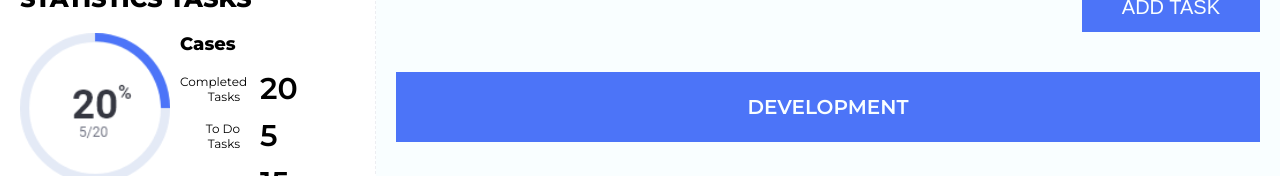
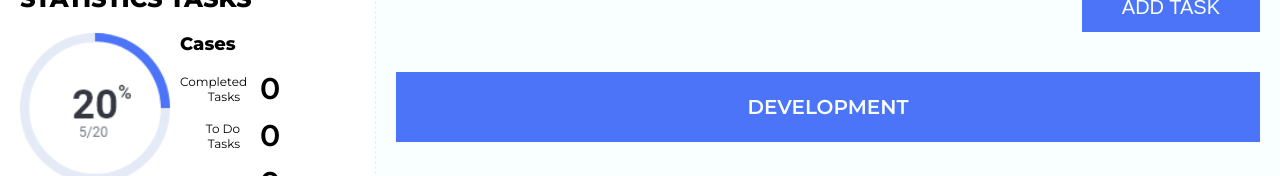
Before and after one commit to KrzysztofGrudzien/React-To-Do-App, a React (Create React App) app: page / in a window 1280 px wide. Shown: the part 624-800 px from the top of the page. Built offline with nearby package versions, Linux system fonts and the light colour scheme.

Commit message:
create function counting particularity type of tasks

```diff
--- a/src/components/App/App.js
+++ b/src/components/App/App.js
@@ -131,7 +131,7 @@ const App = () => {
           new challenges so if you have one - please contact with me. <br />
           <br />
         </AuthorDescription>
-        <Summary />
+        <Summary toDoLists={toDoLists} />
         <div className="project-titles">
           <h2>PROJECTS</h2>
           <ul>
--- a/src/components/Summary/Summary.js
+++ b/src/components/Summary/Summary.js
@@ -1,8 +1,9 @@
 import React from "react";
 import SummaryImg from "../../assets/images/summary-tasks.png";
 import "./Summary.scss";
+import countTasks from "../../utils/countTasks.js";
 
-const Summary = () => {
+const Summary = ({ toDoLists }) => {
   return (
     <section className="summary">
       <h2 className="summary-title">Statistics tasks</h2>
@@ -12,15 +13,19 @@ const Summary = () => {
         <ul className="summary-list">
           <li className="summary-list-item">
             <div className="summary-cases-title">Completed Tasks</div>
-            <div className="summary-amount">20</div>
+            <div className="summary-amount">
+              {countTasks("completed", toDoLists)}
+            </div>
           </li>
           <li className="summary-list-item">
             <div className="summary-cases-title">To Do Tasks</div>
-            <div className="summary-amount">5</div>
+            <div className="summary-amount">
+              {countTasks("uncompleted", toDoLists)}
+            </div>
           </li>
           <li className="summary-list-item">
             <div className="summary-cases-title">All Tasks</div>
-            <div className="summary-amount">15</div>
+            <div className="summary-amount">{countTasks("all", toDoLists)}</div>
           </li>
         </ul>
       </div>
--- /dev/null
+++ b/src/utils/countTasks.js
@@ -0,0 +1,11 @@
+const countTasks = (type, allTasks) => {
+  if (type === "completed") {
+    return allTasks.filter(task => task.completed).length;
+  } else if (type === "uncompleted") {
+    return allTasks.filter(task => !task.completed).length;
+  } else {
+    return allTasks.length;
+  }
+};
+
+export default countTasks;
```
